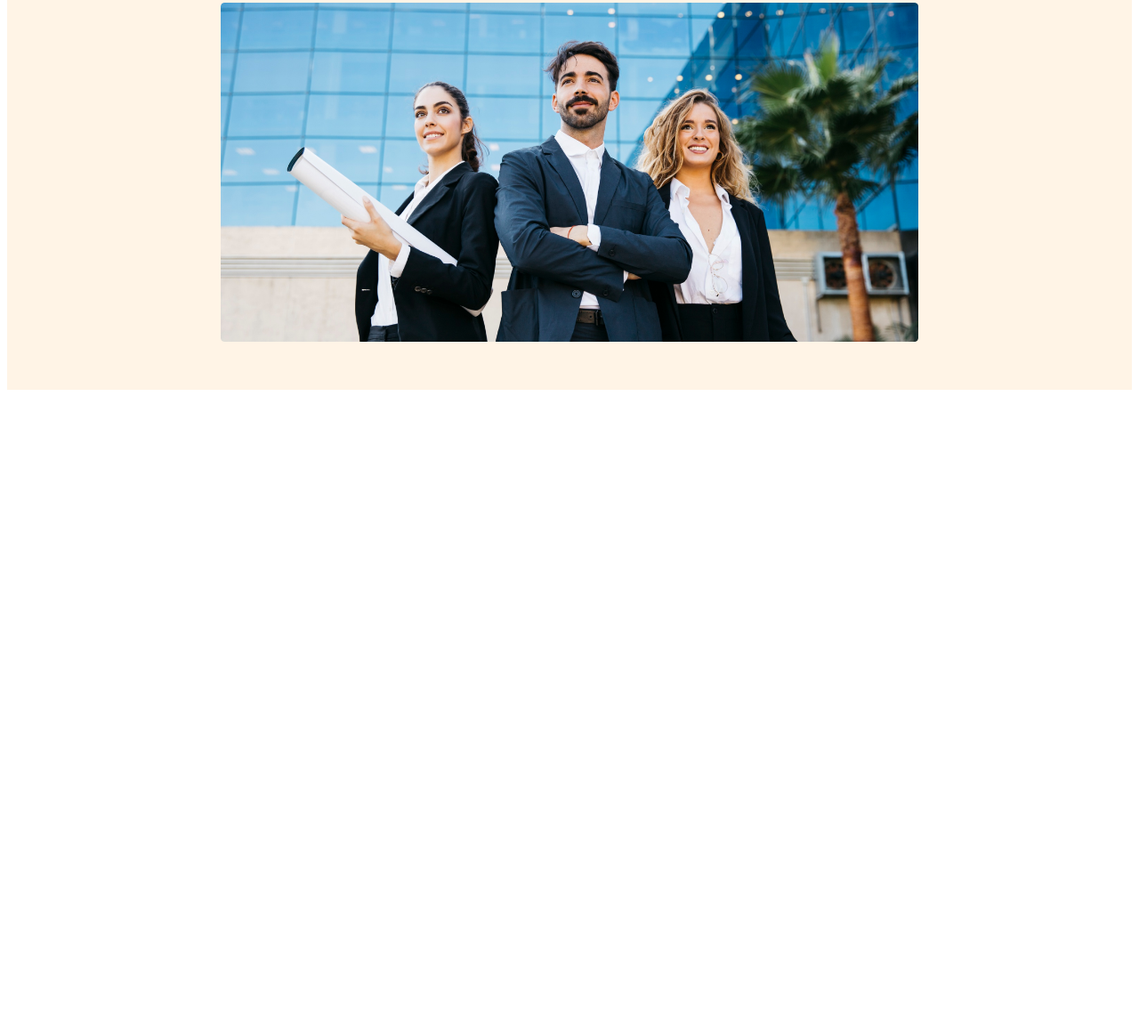
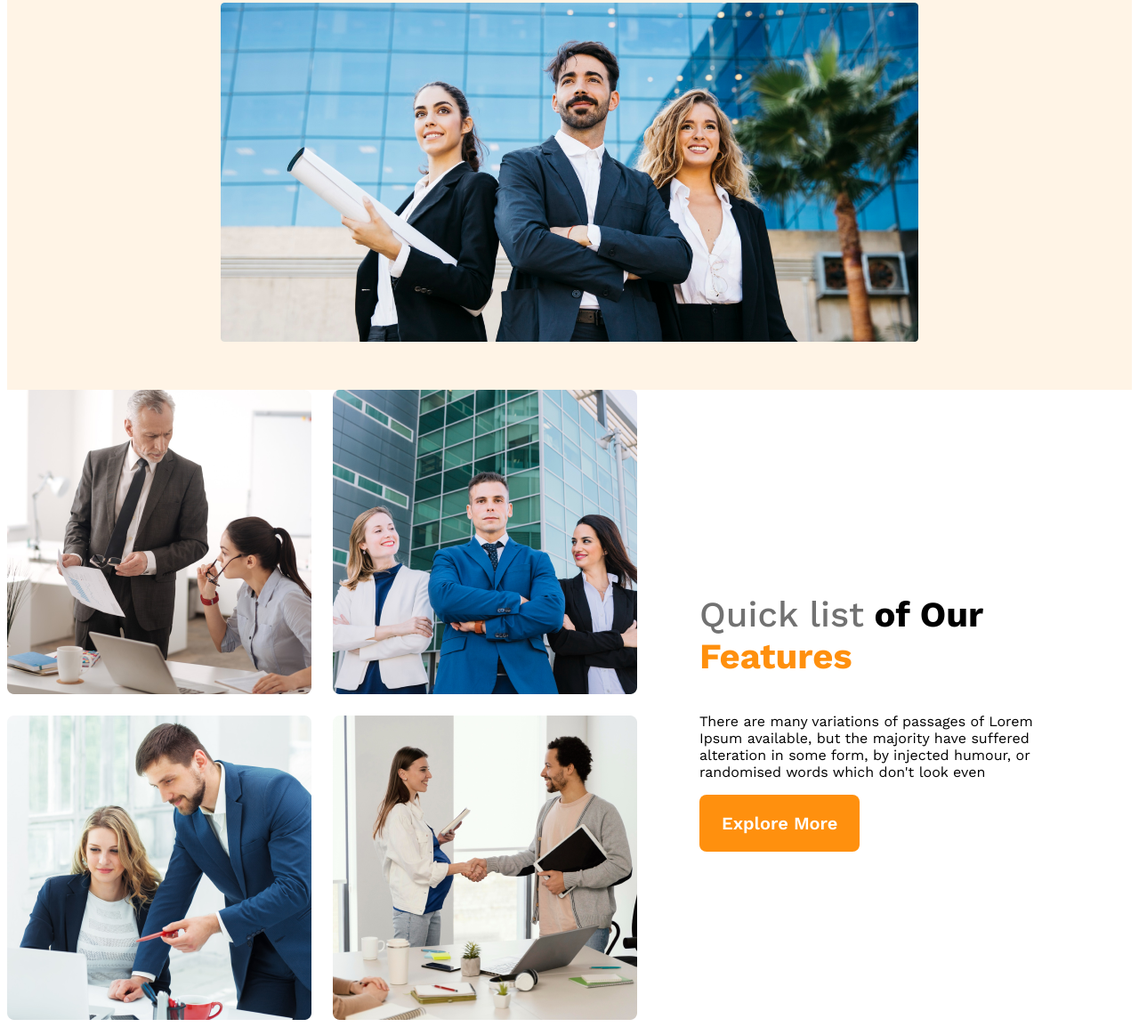
Before and after one commit to mostak9/g3-architect-website, a plain HTML site: page index.html in a window 1280 px wide. Shown: the part 573-1727 px from the top of the page at 89% size. Before the commit the page ends 1019 px from the top, so only its background shows below. Drawn offline with nearby package versions, Linux system fonts and the light colour scheme.

Commit message:
features content added

```diff
--- a/index.html
+++ b/index.html
@@ -31,7 +31,20 @@
         </div>
     </header>
     <main>
-
+        <!-- teams section start -->
+        <section class="teams-container">
+            <div class="teams-img-container">
+                <img src="./images/team1.png" alt="">
+                <img src="./images/team2.png" alt="">
+                <img src="./images/team3.png" alt="">
+                <img src="./images/team4.png" alt="">
+            </div>
+            <div class="teams-content">
+                <h3 class="teams-title"><span class="quick-list">Quick list</span><span> of Our</span><span class="text-features"> Features</span></h3>
+                <p class="teams-description">There are many variations of passages of Lorem Ipsum available, but the majority have suffered alteration in some form, by injected humour, or randomised words which don't look even</p>
+                <button class="btn-primary">Explore More</button>
+            </div>
+        </section>
     </main>
     <footer>
 
--- a/styles/architect.css
+++ b/styles/architect.css
@@ -86,6 +86,35 @@ nav li a {
         flex-direction: column;
     }
 }
+/* main section styles */
+main {
+    max-width: 1440px;
+    margin: 0 auto;
+}
+/* teams style */
+.teams-container {
+    display: flex;
+    align-items: center;
+}
+.teams-img-container {
+    display: grid;
+    grid-template-columns: repeat(2, 1fr);
+    gap: 1.5rem;
+}
+.teams-content {
+    padding: 0 70px;
+}
+.teams-title {
+    font-size: 2.5rem;
+}
+.quick-list {
+    color: #727272;
+    font-weight: 500;
+}
+.text-features {
+    color: #FF900E;
+    font-weight: 700;
+}
 
 /* table and medium devices */
 @media screen and (min-width:576px) and (max-width: 960px) {
```
